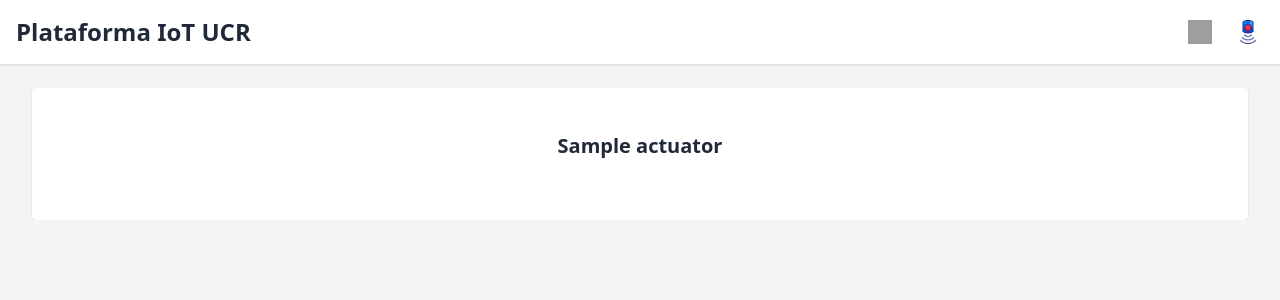
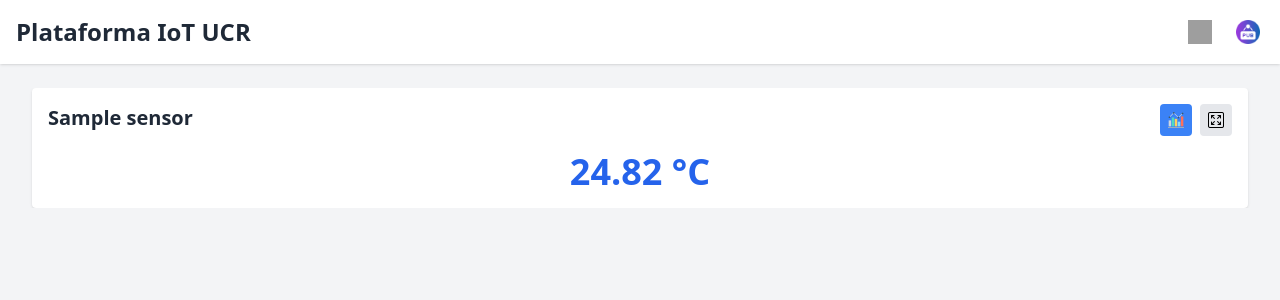
Before and after one commit to GaboUCR/IoT, a Django app: template templates/sensors/dashboard.html in a window 1280 px wide. Shown: the top 300 px of the page. Run offline with Django 5.2, Linux system fonts and the light colour scheme; the template is opened without the code that fills it: most values are stand-ins (such as "Sample title", 1, 10 or a date in 2020); some libraries are stand-ins or nearby versions; grey boxes are pictures that could not be loaded.

Commit message:
pub/sub button can change the dashboard view
Signed-off-by: GaboUCR <gabrielgamboav19@gmail.com>

```diff
--- /dev/null
+++ b/static/js/components/toggleDashboardView.js
@@ -0,0 +1,15 @@
+// static/js/components/toggleDashboardView.js
+
+
+export function toggleDashboardView(to) {
+    const sensors = document.getElementById("sensor-container");
+    const actuators = document.getElementById("actuator-container");
+
+    if (to === "sub") {
+      sensors.classList.remove("hidden");
+      actuators.classList.add("hidden");
+    } else {
+      actuators.classList.remove("hidden");
+      sensors.classList.add("hidden");
+    }
+  }
--- a/static/js/main.js
+++ b/static/js/main.js
@@ -1,8 +1,8 @@
 // static/js/main.js
-
 import { SensorChartComponent } from "./components/sensorChart.js";
 import { FormModal } from "./components/formModal.js";
 import { ActuatorComponent } from "./components/actuatorComponent.js";
+import {toggleDashboardView} from "./components/toggleDashboardView.js"
 
 document.addEventListener("DOMContentLoaded", () => {
   // Inicialización de sensores
@@ -25,17 +25,16 @@ document.addEventListener("DOMContentLoaded", () => {
       const img = toggleBtn.querySelector("img.icon-toggle");
       if (img.alt === "pub") {
         // Actualmente en modo "pub", cambiar a "sub"
-        img.src = `${window.STATIC_URL}img/sub.png`;
+        img.src = `${window.STATIC_URL}img/pub.png`;
         img.alt = "sub";
         img.title = "Cambiar a Pub";
-        // Aquí podrías ocultar actuadores y mostrar sensors, etc.
-        console.log("Cambiado a SUB");
+        toggleDashboardView("sub");
       } else {
         // Modo "sub", cambiar a "pub"
-        img.src = `${window.STATIC_URL}img/pub.png`;
+        img.src = `${window.STATIC_URL}img/sub.png`;
         img.alt = "pub";
         img.title = "Cambiar a Sub";
-        console.log("Cambiado a PUB");
+        toggleDashboardView("pub");
       }
     });
   }
--- a/templates/base.html
+++ b/templates/base.html
@@ -30,8 +30,8 @@
         <button id="toggle-pub-sub" class="w-8 h-8 flex items-center justify-center">
           <!-- Imagen inicial (por ejemplo sub.png) -->
           <img id="pub-sub-icon"
-               src="{% static 'img/sub.png' %}"
-               alt="Modo sub"
+               src="{% static 'img/pub.png' %}"
+               alt="sub"
                class="h-6 w-6  icon-toggle"
                title="Cambiar modo pub/sub">
         </button>
--- a/templates/sensors/dashboard.html
+++ b/templates/sensors/dashboard.html
@@ -7,12 +7,11 @@
 {% block content %}
 
 
-  <!--
-  <div class="sensor-grid max-h-screen overflow-y-auto grid gap-6 px-2 md:px-4"
+  <div id="sensor-container" class="sensor-grid max-h-screen overflow-y-auto grid gap-6 px-2 md:px-4"
       style="grid-template-columns: repeat(auto-fit, minmax(320px, 1fr));">
 
     {% for sensor in sensors %}
-      <div class="sensor-component bg-white shadow rounded p-4" data-sensor-id="{{ sensor.id }}">
+      <div id="actuator-component" class="sensor-component bg-white shadow rounded p-4" data-sensor-id="{{ sensor.id }}">
 
         <div class="flex flex-col sm:flex-row sm:items-start sm:justify-between gap-2 mb-4">
           <div class="w-full sm:w-auto text-center">
@@ -35,11 +34,9 @@
       </div>
     {% endfor %}
   </div>
--->
 
 
-
-<div class="sensor-grid max-h-screen overflow-y-auto grid gap-6 px-2 md:px-4"
+<div id="actuator-container" class="sensor-grid max-h-screen overflow-y-auto grid gap-6 px-2 md:px-4 hidden"
 style="grid-template-columns: repeat(auto-fit, minmax(320px, 1fr));">
 <!-- Se renderizan los componentes aquí -->
 {% for actuator in actuators %}
@@ -61,7 +58,5 @@ style="grid-template-columns: repeat(auto-fit, minmax(320px, 1fr));">
 
   </div>
 {% endfor %}
-
 </div>
-
 {% endblock %}
```
